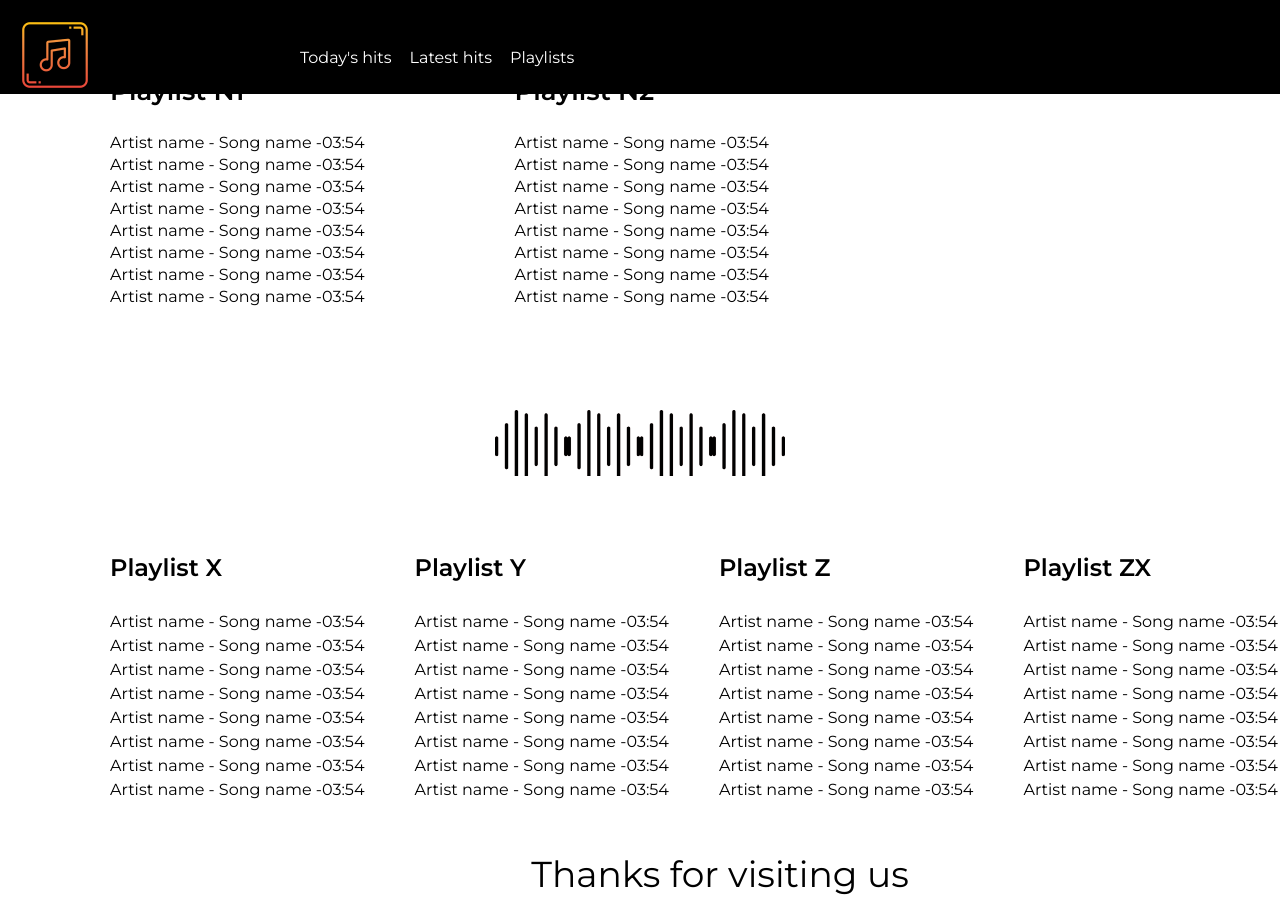
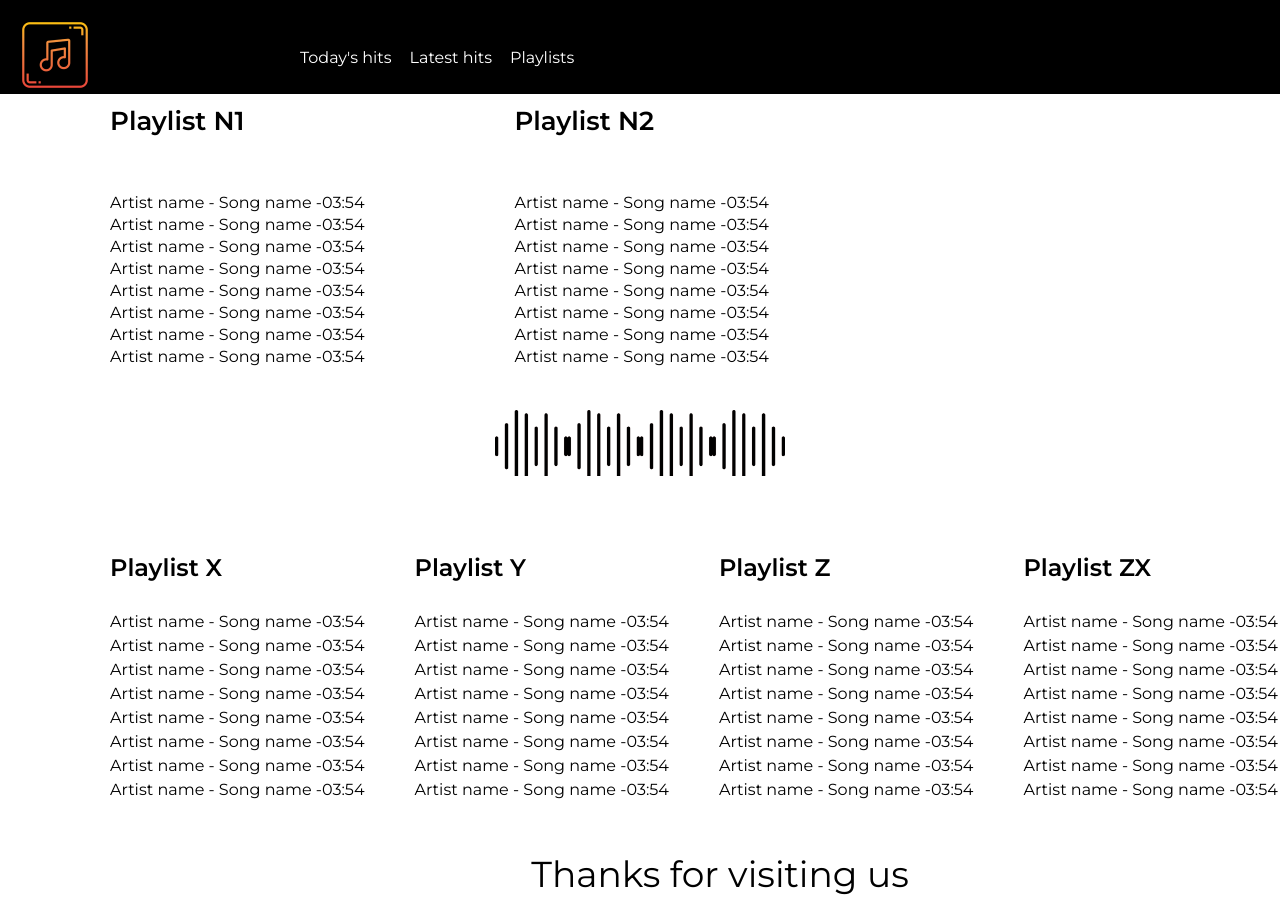
Before and after one commit to Shubitidzegiorgi/Music-Page, a plain HTML site: page playlist.html in a window 1280 px wide. Shown: the top 899 px of the page. Drawn offline with Linux system fonts and the light colour scheme.

Commit message:
change margin size

```diff
--- a/style/style.css
+++ b/style/style.css
@@ -149,7 +149,7 @@ footer p {
 }
 .playlist1 h3 {
     font-size: 26px;
-    margin: 30px 0;
+    margin: 60px 0;
 }
 .playlist p {
     font-size: 18px;
```
